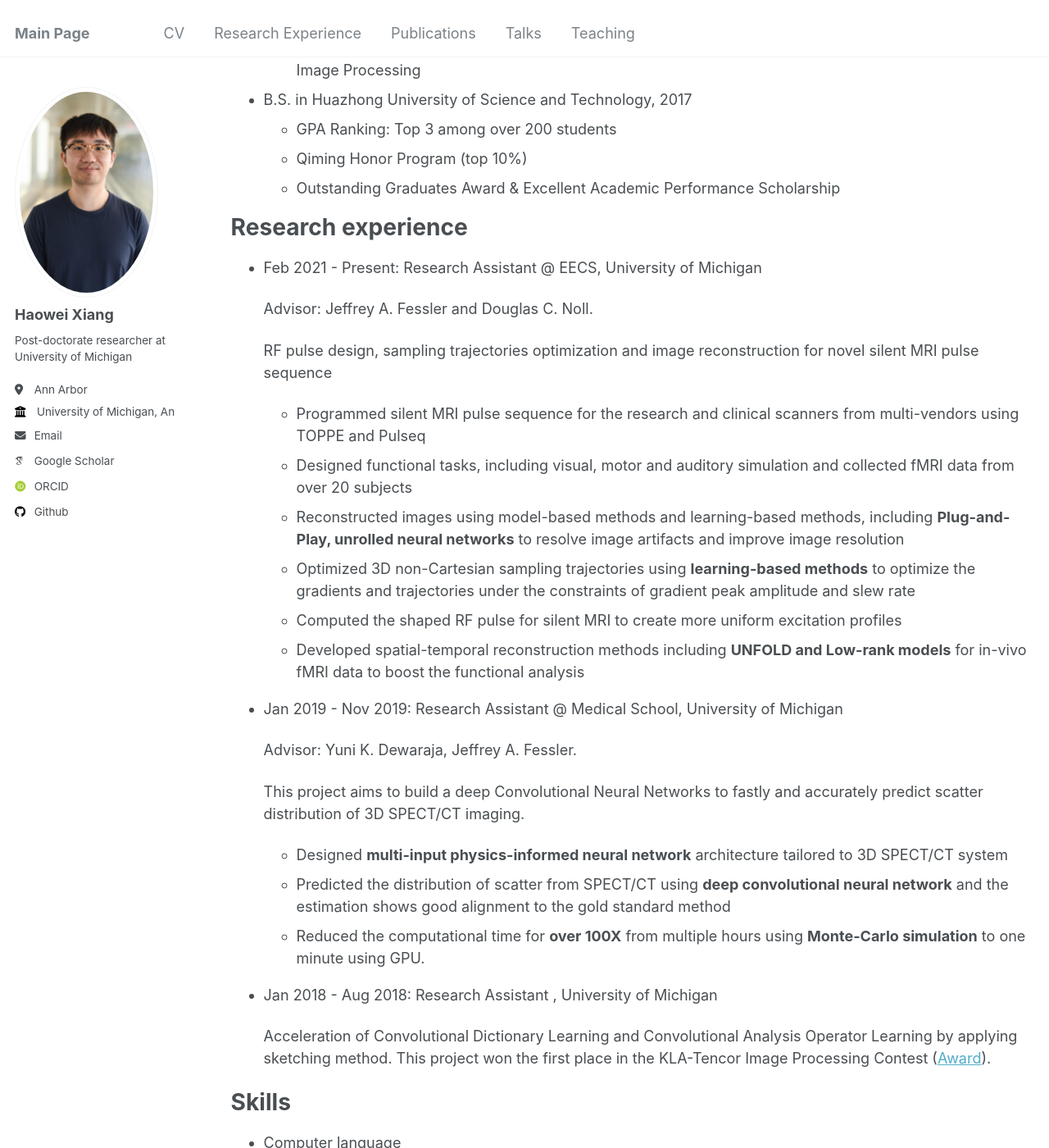
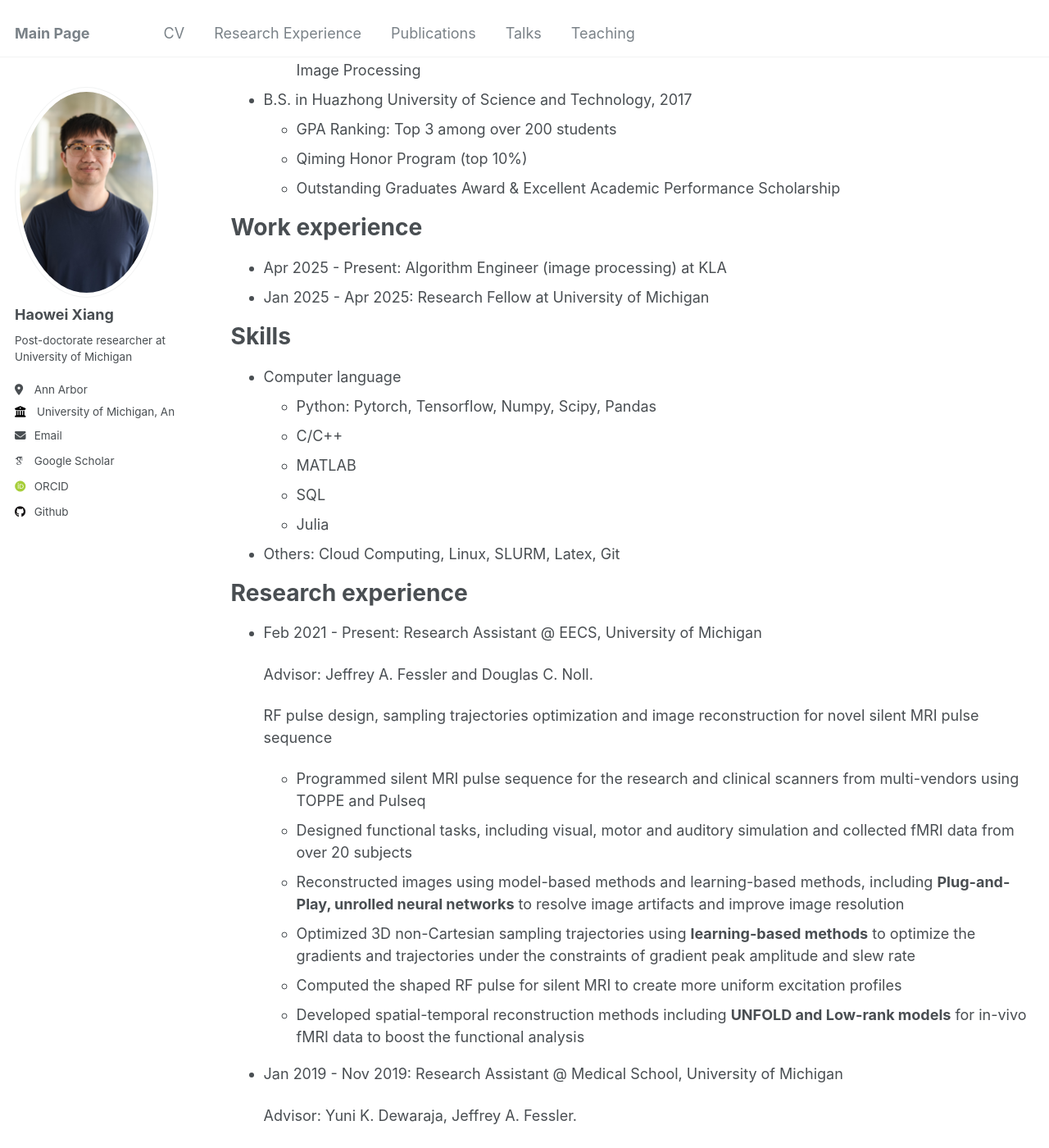
Before and after one commit to haoweix/haoweix.github.io, a Jekyll site: the page built from _pages/cv.md, in a window 1280 px wide and 1400 px high, scrolled down 335 px. Shown: the whole window at 82% size. Built offline with Jekyll 4.4.1, drawn with Linux system fonts in a browser that asks for light colours; some web fonts are replaced; some of the changed text lies outside the part shown.

Commit message:
Update cv.md

```diff
--- a/_pages/cv.md
+++ b/_pages/cv.md
@@ -21,6 +21,23 @@ Education
   * GPA Ranking: Top 3 among over 200 students
   * Qiming Honor Program (top 10%)
   * Outstanding Graduates Award & Excellent Academic Performance Scholarship
+
+Work experience
+======
+
+* Apr 2025 - Present: Algorithm Engineer (image processing) at KLA
+* Jan 2025 - Apr 2025: Research Fellow at University of Michigan
+
+Skills
+======
+
+* Computer language
+  * Python: Pytorch, Tensorflow, Numpy, Scipy, Pandas
+  * C/C++
+  * MATLAB
+  * SQL
+  * Julia
+* Others: Cloud Computing, Linux, SLURM, Latex, Git
 
 Research experience
 ======
```
Also changed, not shown: other parts of _pages/cv.md (+0 -10 lines).
